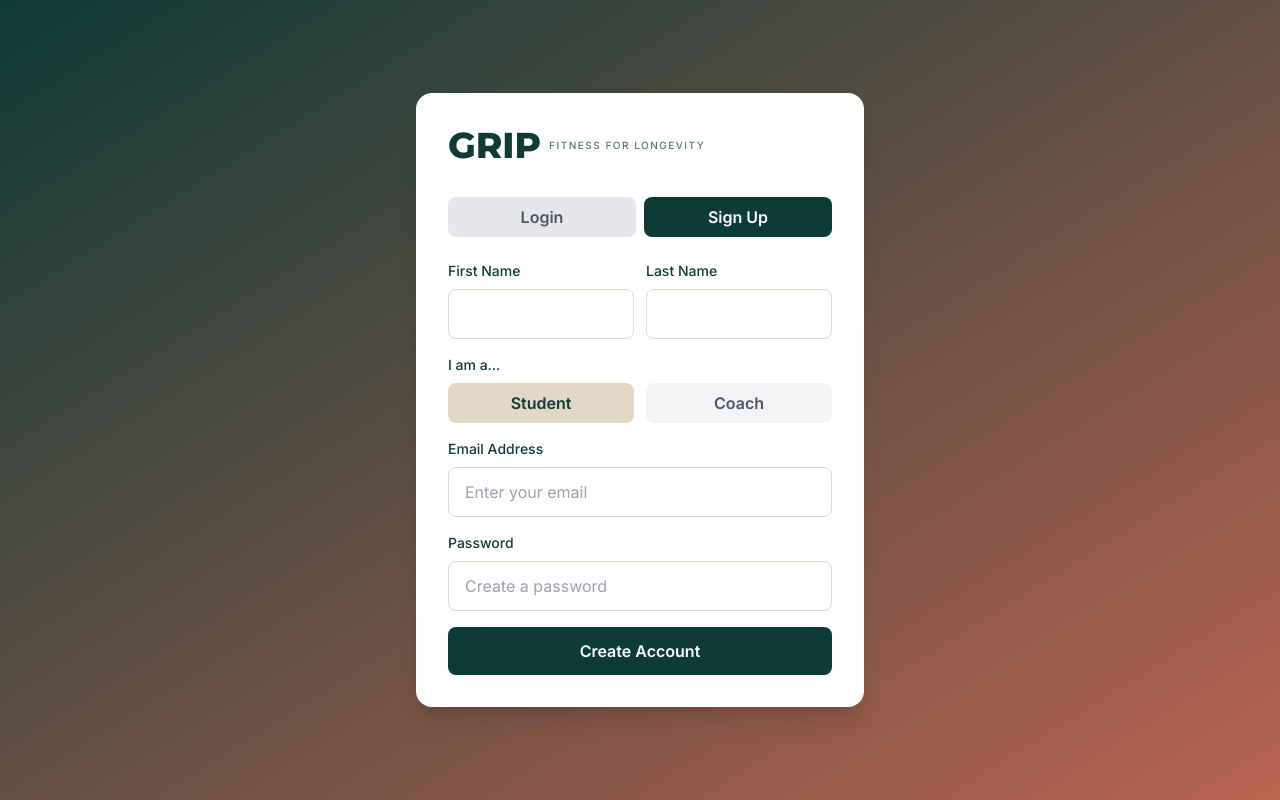
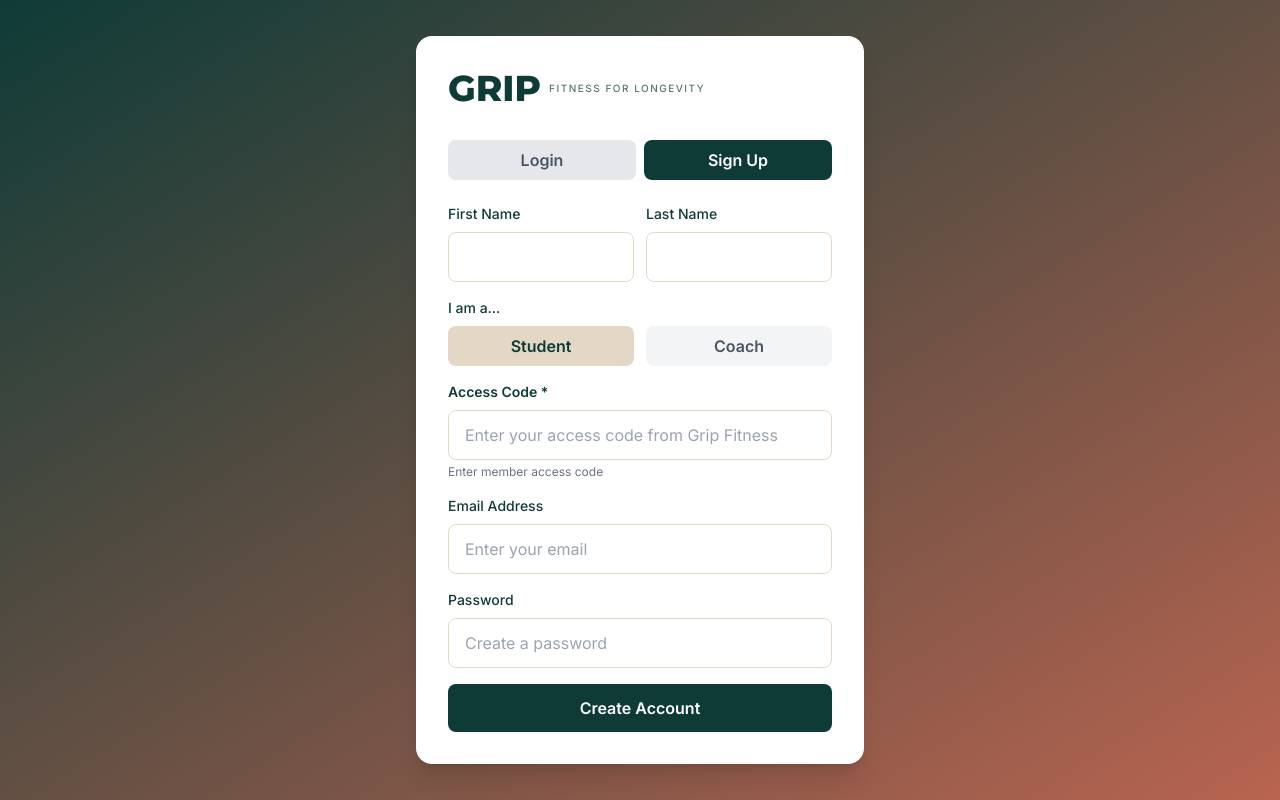
Before and after one commit to utmike47-ai/Grip-Fitness-App, a React (Create React App) app: page / in a window 1280 px wide. Both pictures are taken after a click on the button "Sign Up". Built offline with nearby package versions, Linux system fonts and the light colour scheme; no server answers.

Commit message:
Add access code validation for student and coach signup

```diff
--- a/src/components/views/LoginScreen.js
+++ b/src/components/views/LoginScreen.js
@@ -8,10 +8,26 @@ const LoginScreen = ({ onLogin, loading }) => {
   const [lastName, setLastName] = useState('');
   const [role, setRole] = useState('student');
   const [isSignUp, setIsSignUp] = useState(false);
+  const [accessCode, setAccessCode] = useState('');
 
   const handleSubmit = (e) => {
     e.preventDefault();
+
     if (isSignUp) {
+      // Define your codes here - change these!
+      const STUDENT_CODE = 'GRIPMEMBER2024';
+      const COACH_CODE = 'GRIPCOACH2024';
+
+      if (role === 'coach' && accessCode !== COACH_CODE) {
+        alert('Invalid coach access code');
+        return;
+      }
+
+      if (role === 'student' && accessCode !== STUDENT_CODE) {
+        alert('Invalid member access code');
+        return;
+      }
+
       onLogin(email, password, { firstName, lastName, role, isSignUp: true });
     } else {
       onLogin(email, password);
@@ -104,6 +120,25 @@ const LoginScreen = ({ onLogin, loading }) => {
             </>
           )}
 
+          {isSignUp && (
+            <div>
+              <label className="block text-sm font-semibold text-grip-primary mb-2">
+                Access Code *
+              </label>
+              <input
+                type="password"
+                placeholder="Enter your access code from Grip Fitness"
+                value={accessCode}
+                onChange={(e) => setAccessCode(e.target.value)}
+                className="w-full px-4 py-3 border border-grip-secondary rounded-lg focus:outline-none focus:border-grip-primary transition-colors"
+                required
+              />
+              <p className="text-xs text-gray-500 mt-1">
+                {role === 'coach' ? 'Enter coach access code' : 'Enter member access code'}
+              </p>
+            </div>
+          )}
+
           <div>
             <label className="block text-sm font-medium text-grip-primary mb-2">
               Email Address
```
